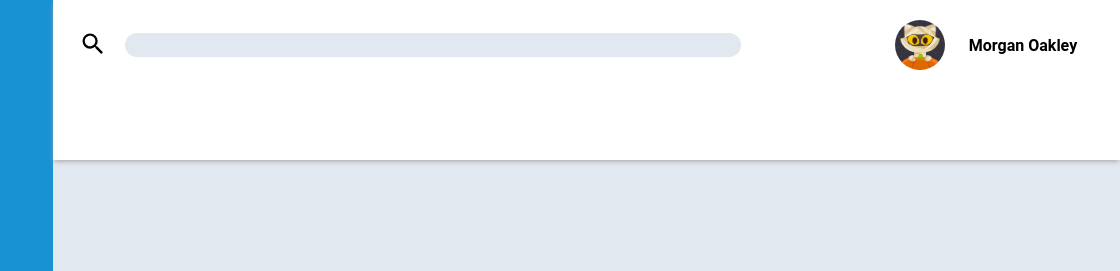
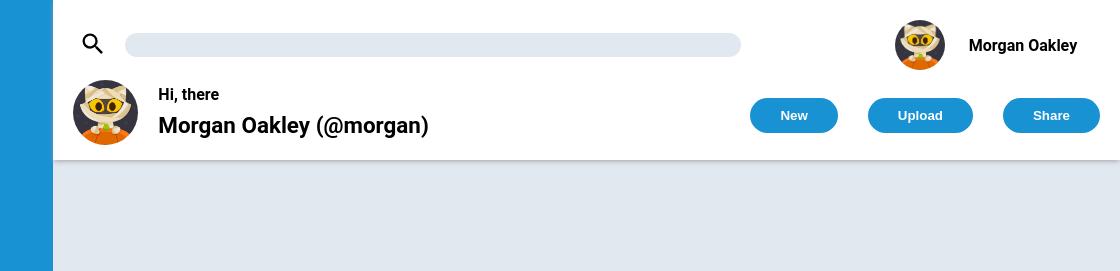
Before and after one commit to adrian-perez121/Admin-DashBoard, a plain HTML site: page index.html in a window 1280 px wide. Shown: the top 271 px of the page, 160-1280 px from the left. Drawn offline with Linux system fonts and the light colour scheme.

Commit message:
Add a complete header

```diff
--- a/index.html
+++ b/index.html
@@ -26,7 +26,18 @@
             <div class="main-avatar"></div>
             <div class="name"> Morgan Oakley</div>
         </div>
-        <div class="bottom"></div>
+        <div class="bottom">
+            <div class="info">
+                <div class="main-avatar"></div>
+                <p>Hi, there <br>
+                <span class="large">Morgan Oakley (@morgan)</span></p>
+            </div>
+            <div class="media-buttons">
+                <button>New</button>
+                <button>Upload</button>
+                <button>Share</button>
+            </div>
+        </div>
     </div>
     <div class="sidebar">
         <ul>
--- a/styles.css
+++ b/styles.css
@@ -158,3 +158,54 @@ input[type="search"]:focus {
     grid-column: 18 / 21;
     font-weight: 600;
 }
+
+.bottom {
+    display: grid;
+    grid-template-columns: 1fr 1fr;
+}
+
+.info {
+    display: flex;
+    gap: 20px;
+}
+
+.bottom .main-avatar {
+    height: 65px;
+    width: 65px;
+}
+
+.bottom p {
+    margin: 0;
+    line-height: 30px;
+    font-weight: 600;
+}
+
+.large {
+    font-weight: 600;
+    font-size: 1.4rem;
+}
+.media-buttons {
+    justify-self: end;
+    align-items: center;
+    display: flex;
+    gap: 30px;
+}
+.media-buttons button {
+    color: white;
+    font-weight: 600;
+    appearance: none;
+    border: none;
+    background: var(--side-bar-color);
+
+    padding: 10px 30px;
+    border-radius: 30px;
+}
+
+.media-buttons button:hover{
+    background: rgba(25, 146, 212, 0.6);
+}
+
+.media-buttons button:active {
+    background: var(--side-bar-color);
+    box-shadow: 0 1px 3px 1px rgba(0, 0, 0, 0.65) inset;
+}
```
